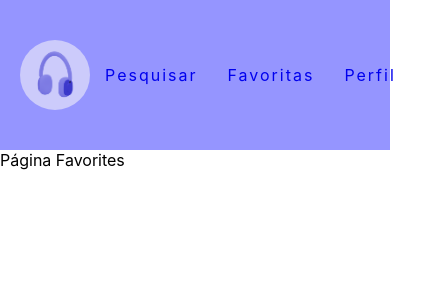
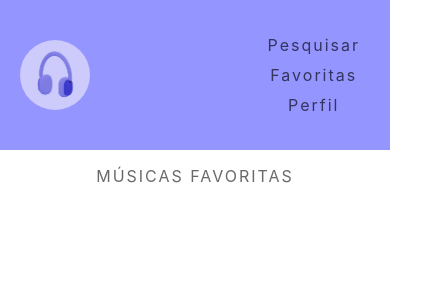
Before and after one commit to patriciapadilha/MyMusicApp, a React (Create React App) app: page /favorites in a window 390 px wide. Shown: the top 300 px of the page, 426 px wide, since content can reach past the window. Built offline with nearby package versions, Linux system fonts and the light colour scheme.

Commit message:
Estilização para mobile

```diff
--- a/src/components/MusicCard.jsx
+++ b/src/components/MusicCard.jsx
@@ -1,7 +1,6 @@
 import React from 'react';
 import PropTypes from 'prop-types';
 import { addSong, removeSong, getFavoriteSongs } from '../services/favoriteSongsAPI';
-import Loading from './Loading';
 
 class MusicCards extends React.Component {
   constructor(props) {
@@ -58,18 +57,16 @@ class MusicCards extends React.Component {
     const { isChecked, loading } = this.state;
     return (
       <div
+        className="music-play"
         key={ music.trackName }
       >
         <p>{ music.trackName }</p>
-        <div>
         <audio data-testid="audio-component" src={ music.previewUrl } controls>
           <track kind="captions" />
           O seu navegador não suporta o elemento
           <code>audio</code>
           .
         </audio>
-          {loading ? <Loading />
-            : (
         <label htmlFor="favorite">
           Favorita
           <input
@@ -81,8 +78,6 @@ class MusicCards extends React.Component {
             onChange={ this.onInputChange }
           />
         </label>
-            )}
-        </div>
       </div>
     );
   }
--- /dev/null
+++ b/src/css/Album.css
@@ -0,0 +1,27 @@
+.main-album {
+  margin-left: 20px;
+  color: rgb(105, 105, 105);
+  letter-spacing: 2px;
+  display: flex;
+  flex-direction: column;
+  justify-content: center;
+  align-items: center;
+}
+
+.main-album img {
+   width: 200px;
+   margin-bottom: 20px;
+}
+
+.music-play {
+   display: flex;
+   flex-direction: column;
+   justify-content: center;
+   align-items: center;
+   margin-bottom: 30px;
+}
+
+.music-play p {
+    font-weight: 700;
+    color: rgb(52, 52, 96);
+}
--- /dev/null
+++ b/src/css/Favorites.css
@@ -0,0 +1,12 @@
+.main-favorites {
+   color: rgb(105, 105, 105);
+   display: flex;
+   flex-direction: column;
+   justify-content: center;
+   align-items: center;
+}
+
+.main-favorites p {
+    text-transform: uppercase;
+    letter-spacing: 2px;
+}
--- a/src/css/Header.css
+++ b/src/css/Header.css
@@ -40,6 +40,7 @@
 }
 
 .links a {
+    color: rgb(52, 52, 96);
     text-decoration: none;
     margin-right: 30px;
     letter-spacing: 2px;
@@ -48,3 +49,18 @@
 a:hover {
     font-size: larger;
 }
+
+@media (max-width: 800px) {
+    .header {
+        width: 100%;
+    }
+
+    .links {
+        height: 80px;
+        display: flex;
+        flex-direction: column;
+        justify-content: space-between;
+        align-items: center;
+    }
+
+}
--- a/src/css/Search.css
+++ b/src/css/Search.css
@@ -38,7 +38,6 @@
     background-color: rgb(191, 191, 252);
     border: none;
 }
-
 
 
 .btn-2:hover {
@@ -86,3 +85,22 @@
 .album-card:hover {
     background-color: rgb(187, 187, 254);
 }
+
+@media (max-width: 800px) {
+    .search {
+        align-content: center;
+        margin-top: 50px;
+        margin-left: 0px;
+    }
+
+    .albuns-wrapper {
+        margin-top: 100px;
+        margin-left: 150px;
+    }
+
+    .album-list {
+        width: 230px;
+        margin-left: 20px;
+        padding: 0px;
+    }
+}
--- a/src/pages/Album.jsx
+++ b/src/pages/Album.jsx
@@ -4,6 +4,7 @@ import Header from '../components/Header';
 import Loading from '../components/Loading';
 import MusicCard from '../components/MusicCard';
 import getMusics from '../services/musicsAPI';
+import '../css/Album.css';
 
 class Album extends React.Component {
   constructor(props) {
@@ -43,8 +44,9 @@ class Album extends React.Component {
   render() {
     const { album, loading, artistName, albumName, albumImg } = this.state;
     return (
-      <div data-testid="page-album">
+      <section data-testid="page-album">
         <Header />
+        <div className="main-album">
           <p data-testid="artist-name">
             Artista:
             { artistName }
@@ -54,8 +56,8 @@ class Album extends React.Component {
             { albumName }
           </p>
           <img src={ albumImg } alt="Collection Name" />
+            Músicas
           <div>
-          Musicas
             {loading ? <Loading />
               : (
                 album.map((music, i) => (
@@ -68,6 +70,7 @@ class Album extends React.Component {
               )}
           </div>
         </div>
+      </section>
     );
   }
 }
--- a/src/pages/Favorites.jsx
+++ b/src/pages/Favorites.jsx
@@ -3,6 +3,7 @@ import Header from '../components/Header';
 import Loading from '../components/Loading';
 import MusicCards from '../components/MusicCard';
 import { getFavoriteSongs } from '../services/favoriteSongsAPI';
+import '../css/Favorites.css';
 
 class Favorites extends React.Component {
   constructor(props) {
@@ -36,7 +37,8 @@ class Favorites extends React.Component {
     return (
       <div data-testid="page-favorites">
         <Header />
-        Página Favorites
+        <div className='main-favorites'>
+          <p>Músicas Favoritas</p>
           {loading && <Loading />}
           {favorite
             .map((music, i) => (
@@ -47,6 +49,8 @@ class Favorites extends React.Component {
                   getFavorite={ this.getFavorite }
                 />)
             ))}
+
+        </div>
       </div>
     );
   }
--- a/src/pages/Profile.jsx
+++ b/src/pages/Profile.jsx
@@ -6,7 +6,6 @@ class Profile extends React.Component {
     return (
       <div data-testid="page-profile">
         <Header />
-        Pagina Profile
       </div>
     );
   }
```
Lines whose indentation alone changed are shown as unchanged.
